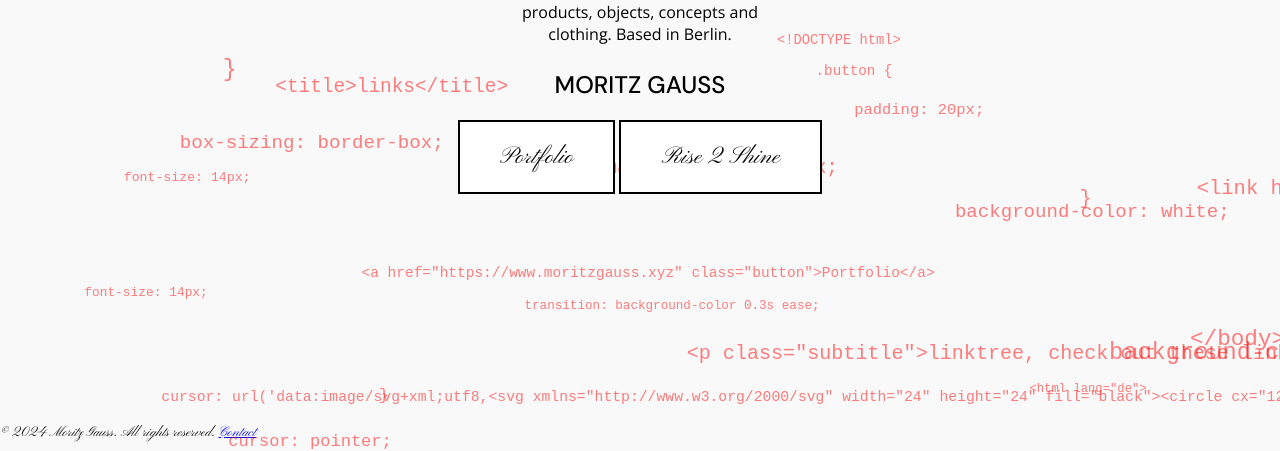
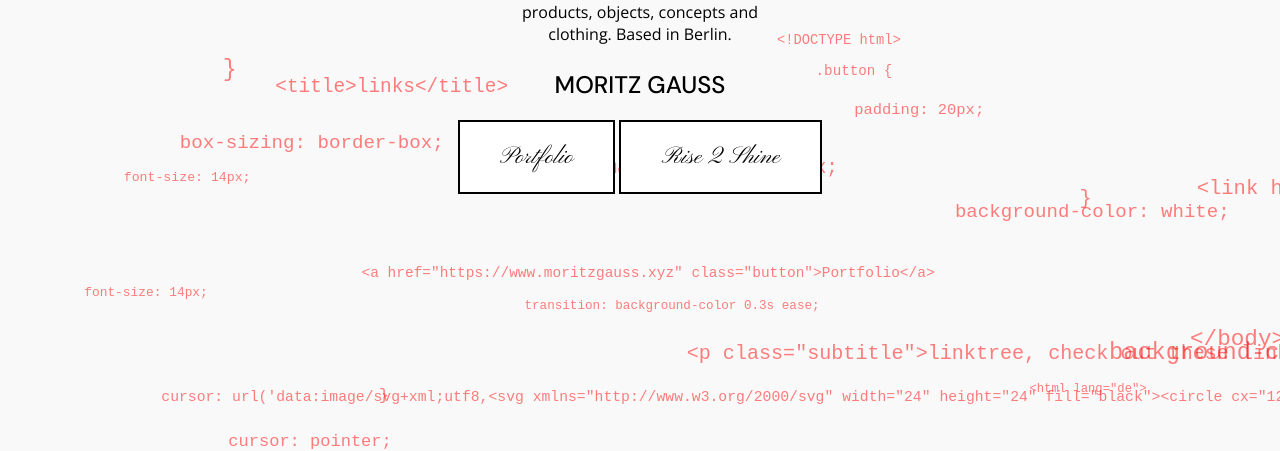
Before and after one commit to refuse2sink/linktree, a plain HTML site: page index.html in a window 1280 px wide. Shown: the part 349-800 px from the top of the page. Drawn offline with nearby package versions, Linux system fonts and the light colour scheme.

Commit message:
Update2.html

```diff
--- a/index.html
+++ b/index.html
@@ -80,14 +80,6 @@
             animation: fall linear infinite;
             white-space: nowrap;
        }
-        .footer {
-            position: fixed;
-            bottom: 0;
-            width: 100%;
-            padding: 10px; 10px; 10px; 10px
-            text-align: left;
-            font-size: 14px;
-        }
         @keyframes fall {
             to {
                 transform: translateY(100vh);
@@ -101,9 +93,6 @@
 <p class="subtitle-second">MORITZ GAUSS</p>
         <a href="https://www.moritzgauss.xyz" class="button">Portfolio</a>
         <a href="https://www.r2shine.de" class="button">Rise 2 Shine</a>
-    </div>
-<div class="footer">
-        © 2024 Moritz Gauss. All rights reserved. <a href="https://www.moritzgauss.xyz/about">Contact</a>
     </div>
     <div class="rain"></div>
     <script>
```
